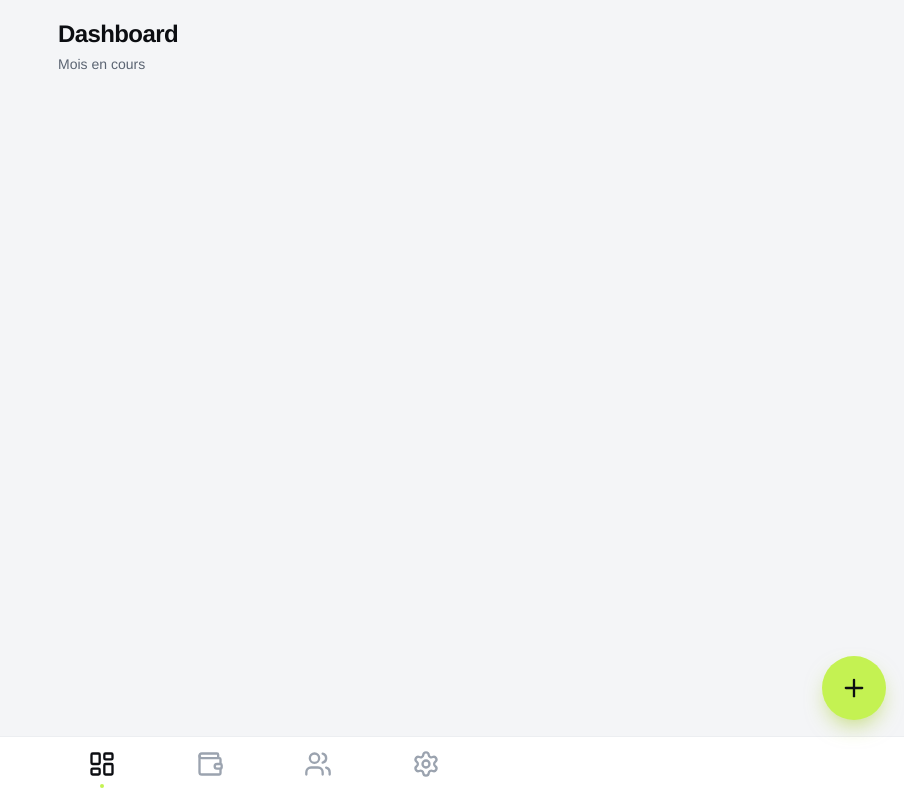
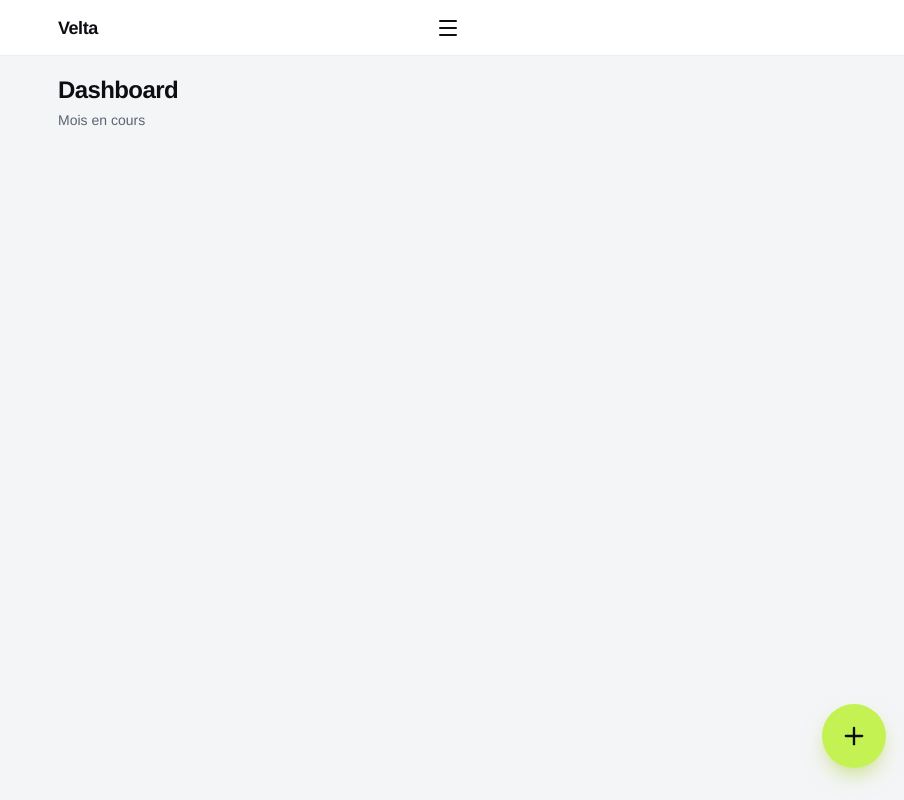
Before and after one commit to melvinsa24/velta, a Next.js app: page /dashboard in a window 1280 px wide. Shown: the whole page, without its empty margins (376-1280 px from the left). Built offline with nearby package versions, Linux system fonts and the light colour scheme.

Commit message:
Refonte navigation : menu burger + FAB lime flottant

```diff
--- a/src/app/(app)/layout.tsx
+++ b/src/app/(app)/layout.tsx
@@ -1,19 +1,22 @@
-import { TabBar } from '@/components/layout/TabBar'
+import { AppHeader } from '@/components/layout/AppHeader'
+import { Fab } from '@/components/layout/Fab'
 
 /*
- * Layout des écrans applicatifs (sous tab bar). Le groupe (app) isole ces
- * routes de l'écran de login (groupe (auth)) qui n'a pas de tab bar.
- * Marge d'écran 18px (cf. design system) ; padding bas pour ne pas passer
- * sous la tab bar fixe ni sous le FAB qui la surplombe (tab bar 4rem + safe
- * area + FAB 4rem + marges ≈ 10rem).
+ * Layout des écrans applicatifs. Le groupe (app) isole ces routes de l'écran
+ * de login (groupe (auth)) qui n'a ni header ni FAB. Marge d'écran 18px
+ * (cf. design system) ; padding haut pour le header fixe (56px) et padding
+ * bas pour ne pas passer sous le FAB flottant.
  */
 export default function AppLayout({
   children,
 }: Readonly<{ children: React.ReactNode }>) {
   return (
-    <div className="mx-auto w-full max-w-md flex-1 px-[18px] pt-[18px] pb-[calc(env(safe-area-inset-bottom)+10rem)]">
-      {children}
-      <TabBar />
-    </div>
+    <>
+      <AppHeader />
+      <div className="mx-auto w-full max-w-md flex-1 px-[18px] pt-[calc(3.5rem+18px)] pb-[100px]">
+        {children}
+      </div>
+      <Fab />
+    </>
   )
 }
--- /dev/null
+++ b/src/components/layout/AppHeader.tsx
@@ -0,0 +1,159 @@
+'use client'
+
+import { useEffect, useState } from 'react'
+import Link from 'next/link'
+import { usePathname } from 'next/navigation'
+import {
+  LayoutDashboard,
+  Wallet,
+  Users,
+  Settings,
+  Menu,
+  X,
+  type LucideIcon,
+} from 'lucide-react'
+import { cn } from '@/lib/cn'
+
+/*
+ * Header fixe + drawer de navigation (cf. SPECS §4 + VELTA_DESIGN_SYSTEM.md).
+ * Remplace l'ancienne tab bar basse. Le drawer glisse depuis la droite ;
+ * l'overlay et le panneau restent montés pour permettre la transition.
+ * Icônes lucide-react uniquement.
+ */
+type NavItem = { href: string; label: string; icon: LucideIcon }
+
+const navItems: NavItem[] = [
+  { href: '/dashboard', label: 'Dashboard', icon: LayoutDashboard },
+  { href: '/budget', label: 'Budget', icon: Wallet },
+  { href: '/flore', label: 'Flore', icon: Users },
+  { href: '/reglages', label: 'Réglages', icon: Settings },
+]
+
+function DrawerLink({
+  item,
+  active,
+  onNavigate,
+}: {
+  item: NavItem
+  active: boolean
+  onNavigate: () => void
+}) {
+  const Icon = item.icon
+  return (
+    <Link
+      href={item.href}
+      onClick={onNavigate}
+      aria-current={active ? 'page' : undefined}
+      className={cn(
+        // Cible tactile ≥ 44px, padding 16px
+        'relative flex min-h-11 items-center gap-3 p-4',
+        active ? 'bg-surface-2 text-ink' : 'text-ink-2',
+      )}
+    >
+      {/* Barre lime à gauche de l'onglet actif (4px) */}
+      {active && (
+        <span
+          className="absolute inset-y-0 left-0 w-1 bg-accent"
+          aria-hidden="true"
+        />
+      )}
+      <Icon
+        size={20}
+        aria-hidden="true"
+        className={active ? 'text-ink' : 'text-ink-3'}
+      />
+      <span className="text-sm font-medium tracking-tight">{item.label}</span>
+    </Link>
+  )
+}
+
+export function AppHeader() {
+  const pathname = usePathname()
+  const [open, setOpen] = useState(false)
+
+  // Empêche le scroll de l'arrière-plan tant que le drawer est ouvert + Échap.
+  useEffect(() => {
+    if (!open) return
+    function onKey(e: KeyboardEvent) {
+      if (e.key === 'Escape') setOpen(false)
+    }
+    document.addEventListener('keydown', onKey)
+    document.body.style.overflow = 'hidden'
+    return () => {
+      document.removeEventListener('keydown', onKey)
+      document.body.style.overflow = ''
+    }
+  }, [open])
+
+  return (
+    <>
+      {/* Header fixe */}
+      <header
+        className={cn(
+          'fixed inset-x-0 top-0 z-30 h-14 border-b border-border bg-surface',
+        )}
+      >
+        <div className="mx-auto flex h-full max-w-md items-center justify-between px-[18px]">
+          <span className="text-lg font-bold tracking-tight text-ink">
+            Velta
+          </span>
+          <button
+            type="button"
+            onClick={() => setOpen(true)}
+            aria-label="Ouvrir le menu"
+            aria-expanded={open}
+            className="flex h-11 w-11 items-center justify-center text-ink"
+          >
+            <Menu size={24} aria-hidden="true" />
+          </button>
+        </div>
+      </header>
+
+      {/* Overlay sombre */}
+      <div
+        onClick={() => setOpen(false)}
+        aria-hidden="true"
+        className={cn(
+          'fixed inset-0 z-50 bg-ink/40 transition-opacity duration-300 ease-in-out',
+          open ? 'opacity-100' : 'pointer-events-none opacity-0',
+        )}
+      />
+
+      {/* Drawer — glisse depuis la droite */}
+      <nav
+        aria-label="Navigation principale"
+        aria-hidden={!open}
+        className={cn(
+          'fixed inset-y-0 right-0 z-50 flex w-[72%] max-w-[280px] flex-col bg-surface',
+          'transition-transform duration-300 ease-in-out',
+          open ? 'translate-x-0' : 'translate-x-full',
+        )}
+      >
+        <div className="flex h-14 items-center justify-between border-b border-border px-[18px]">
+          <span className="text-lg font-bold tracking-tight text-ink">
+            Velta
+          </span>
+          <button
+            type="button"
+            onClick={() => setOpen(false)}
+            aria-label="Fermer le menu"
+            className="flex h-11 w-11 items-center justify-center text-ink"
+          >
+            <X size={24} aria-hidden="true" />
+          </button>
+        </div>
+
+        <div className="flex flex-col py-2">
+          {navItems.map((item) => (
+            <DrawerLink
+              key={item.href}
+              item={item}
+              active={pathname.startsWith(item.href)}
+              onNavigate={() => setOpen(false)}
+            />
+          ))}
+        </div>
+      </nav>
+    </>
+  )
+}
--- /dev/null
+++ b/src/components/layout/Fab.tsx
@@ -0,0 +1,42 @@
+'use client'
+
+import { useState } from 'react'
+import { Plus } from 'lucide-react'
+import { cn } from '@/lib/cn'
+import { Modal } from '@/components/ui'
+
+/*
+ * FAB « + » flottant (saisie rapide). Fixe en bas à droite, assez haut pour
+ * éviter la barre Safari iOS. z-index sous le drawer mais au-dessus du
+ * contenu. La modale de saisie reste vide (la saisie arrive en Phase 7).
+ */
+export function Fab() {
+  const [quickAddOpen, setQuickAddOpen] = useState(false)
+
+  return (
+    <>
+      <button
+        type="button"
+        onClick={() => setQuickAddOpen(true)}
+        aria-label="Ajouter une transaction"
+        className={cn(
+          'fixed bottom-8 right-[18px] z-40 flex h-16 w-16 items-center justify-center rounded-full',
+          'bg-accent text-accent-ink shadow-accent',
+          'transition-transform duration-150 hover:-translate-y-0.5 active:bg-accent-press',
+        )}
+      >
+        <Plus size={28} aria-hidden="true" />
+      </button>
+
+      <Modal
+        open={quickAddOpen}
+        onClose={() => setQuickAddOpen(false)}
+        title="Nouvelle transaction"
+      >
+        <p className="text-sm text-ink-2">
+          La saisie rapide arrivera en Phase 7.
+        </p>
+      </Modal>
+    </>
+  )
+}
--- a/src/components/layout/TabBar.tsx
+++ /dev/null
@@ -1,116 +0,0 @@
-'use client'
-
-import { useState } from 'react'
-import Link from 'next/link'
-import { usePathname } from 'next/navigation'
-import {
-  LayoutDashboard,
-  Wallet,
-  Plus,
-  Users,
-  Settings,
-  type LucideIcon,
-} from 'lucide-react'
-import { cn } from '@/lib/cn'
-import { Modal } from '@/components/ui'
-
-/*
- * Navigation basse (cf. SPECS §4 + VELTA_DESIGN_SYSTEM.md).
- * Tab bar 4 onglets (icônes seules) + FAB « + » flottant indépendant,
- * en bas à droite, au-dessus de la tab bar. Icônes lucide-react uniquement.
- */
-type Tab = { href: string; label: string; icon: LucideIcon }
-
-const tabs: Tab[] = [
-  { href: '/dashboard', label: 'Dashboard', icon: LayoutDashboard },
-  { href: '/budget', label: 'Budget', icon: Wallet },
-  { href: '/flore', label: 'Flore', icon: Users },
-  { href: '/reglages', label: 'Réglages', icon: Settings },
-]
-
-// Hauteur du contenu de la tab bar (hors safe area). Sert de repère pour
-// positionner le FAB juste au-dessus.
-const TAB_BAR_HEIGHT = '4rem' // 64px
-
-function TabLink({ tab, active }: { tab: Tab; active: boolean }) {
-  const Icon = tab.icon
-  return (
-    <Link
-      href={tab.href}
-      aria-label={tab.label}
-      aria-current={active ? 'page' : undefined}
-      className={cn(
-        // Cible tactile ≥ 44px
-        'flex min-h-11 min-w-11 flex-1 flex-col items-center justify-center gap-1.5 py-2',
-        active ? 'text-ink' : 'text-ink-3',
-      )}
-    >
-      <Icon size={28} aria-hidden="true" />
-      {/* Point lime centré sous l'icône de l'onglet actif */}
-      <span
-        className={cn(
-          'h-1 w-1 rounded-full',
-          active ? 'bg-accent' : 'bg-transparent',
-        )}
-        aria-hidden="true"
-      />
-    </Link>
-  )
-}
-
-export function TabBar() {
-  const pathname = usePathname()
-  const [quickAddOpen, setQuickAddOpen] = useState(false)
-
-  return (
-    <>
-      {/* Tab bar — 4 onglets icônes seules */}
-      <nav
-        aria-label="Navigation principale"
-        style={{ height: `calc(${TAB_BAR_HEIGHT} + env(safe-area-inset-bottom))` }}
-        className={cn(
-          'fixed inset-x-0 bottom-0 z-40 border-t border-border bg-surface',
-          // Marge de sécurité pour la barre home iOS
-          'pb-[env(safe-area-inset-bottom)]',
-        )}
-      >
-        <div className="mx-auto flex h-16 max-w-md items-center px-2">
-          {tabs.map((tab) => (
-            <TabLink
-              key={tab.href}
-              tab={tab}
-              active={pathname.startsWith(tab.href)}
-            />
-          ))}
-        </div>
-      </nav>
-
-      {/* FAB « + » — flottant, au-dessus de la tab bar (saisie rapide) */}
-      <button
-        type="button"
-        onClick={() => setQuickAddOpen(true)}
-        aria-label="Ajouter une transaction"
-        style={{
-          bottom: `calc(${TAB_BAR_HEIGHT} + env(safe-area-inset-bottom) + 1rem)`,
-        }}
-        className={cn(
-          'fixed right-[18px] z-50 flex h-16 w-16 items-center justify-center rounded-full',
-          'bg-accent text-accent-ink shadow-accent',
-          'transition-transform duration-150 hover:-translate-y-0.5 active:bg-accent-press',
-        )}
-      >
-        <Plus size={28} aria-hidden="true" />
-      </button>
-
-      <Modal
-        open={quickAddOpen}
-        onClose={() => setQuickAddOpen(false)}
-        title="Nouvelle transaction"
-      >
-        <p className="text-sm text-ink-2">
-          La saisie rapide arrivera en Phase 7.
-        </p>
-      </Modal>
-    </>
-  )
-}
```
